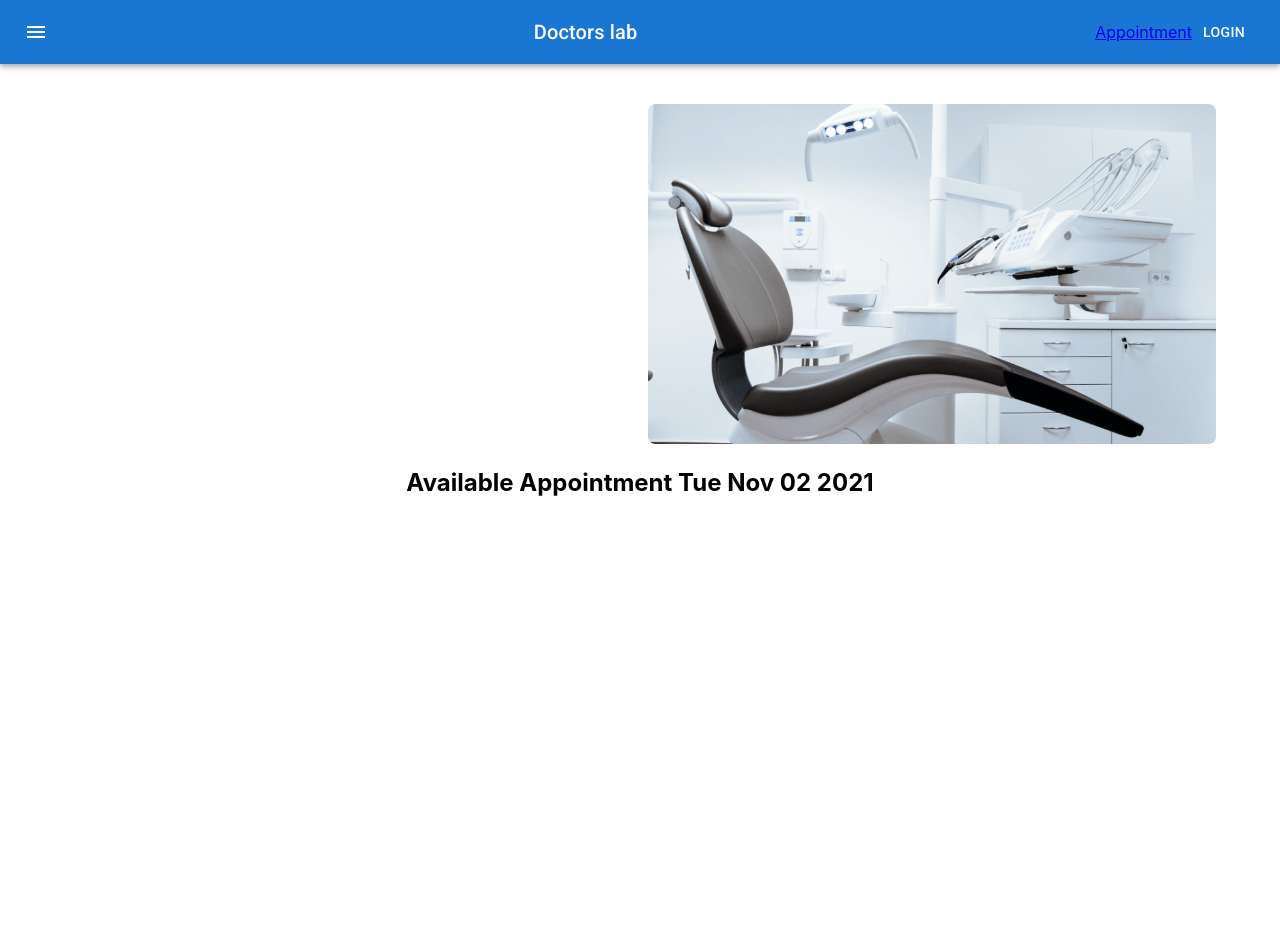
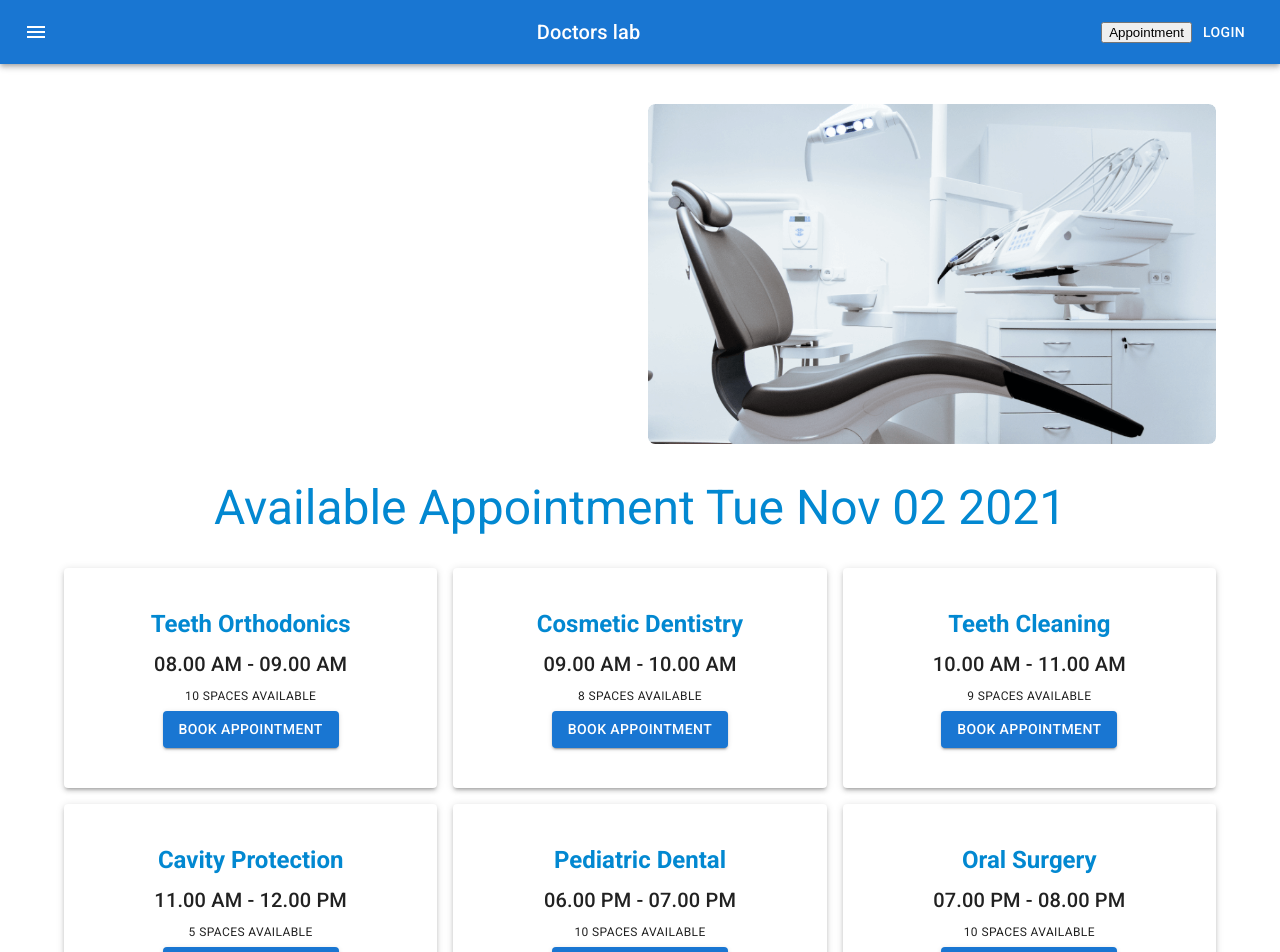
Before and after one commit to iazadur/doctors-portal, a React (Create React App) app: page /appointment in a window 1280 px wide. Shown: the top 952 px of the page. Before the commit the page ends 800 px from the top, so only its background shows below. Built offline with nearby package versions, Linux system fonts and the light colour scheme.

Commit message:
added appointment page

```diff
--- a/src/Pages/Appointment/AvailableAppointment/AvailableAppointment.js
+++ b/src/Pages/Appointment/AvailableAppointment/AvailableAppointment.js
@@ -1,9 +1,60 @@
+import { Container, Grid, Typography } from '@mui/material';
 import React from 'react';
+import Booking from '../Booking/Booking';
+
+const bookings = [
+    {
+        id: 1,
+        name: 'Teeth Orthodonics',
+        time: '08.00 AM - 09.00 AM',
+        space: 10,
+    },
+    {
+        id: 2,
+        name: 'Cosmetic Dentistry',
+        time: '09.00 AM - 10.00 AM',
+        space: 8,
+    },
+    {
+        id: 3,
+        name: 'Teeth Cleaning',
+        time: '10.00 AM - 11.00 AM',
+        space: 9,
+    },
+    {
+        id: 4,
+        name: 'Cavity Protection',
+        time: '11.00 AM - 12.00 PM',
+        space: 5,
+    },
+    {
+        id: 5,
+        name: 'Pediatric Dental',
+        time: '06.00 PM - 07.00 PM',
+        space: 10,
+    },
+    {
+        id: 6,
+        name: 'Oral Surgery',
+        time: '07.00 PM - 08.00 PM',
+        space: 10,
+    },
+]
+
 
 const AvailableAppointment = ({ date }) => {
     return (
         <>
-            <h2>Available Appointment {date.toDateString()}</h2>
+            <Typography sx={{ color: 'info.main',my:4 }} variant="h3" gutterBottom component='div'>
+            Available Appointment {date.toDateString()}
+                    </Typography>
+            <Container>
+                <Grid container spacing={2}>
+                    {
+                        bookings.map(booking=><Booking key={booking.id} booking={booking} date={date} />)
+                    }
+                </Grid>
+            </Container>
         </>
     );
 };
--- /dev/null
+++ b/src/Pages/Appointment/Booking/Booking.js
@@ -0,0 +1,31 @@
+import { Grid, Paper, Typography, Button } from '@mui/material';
+import React from 'react';
+import BookingModal from '../BookingModal/BookingModal';
+
+const Booking = ({ booking,date }) => {
+    const { name, time, space } = booking
+    const [openBooking, setBookingOpen] = React.useState(false);
+    const handleBookingOpen = () => setBookingOpen(true);
+    const handleBookingClose = () => setBookingOpen(false);
+    return (
+        <>
+            <Grid item xs={12} sm={6} md={4}>
+                <Paper elevation={3} sx={{ py: 5 }}>
+                    <Typography sx={{ color: 'info.main', fontWeight: '600' }} variant="h5" gutterBottom component='div'>
+                        {name}
+                    </Typography>
+                    <Typography variant="h6" gutterBottom component='div'>
+                        {time}
+                    </Typography>
+                    <Typography variant="caption" gutterBottom component='div'>
+                        {space} SPACES AVAILABLE
+                    </Typography>
+                    <Button onClick={handleBookingOpen} variant="contained">BOOK APPOINTMENT</Button>
+                </Paper>
+            </Grid>
+            <BookingModal handleBookingClose={handleBookingClose} openBooking={openBooking} booking={booking} date={date}/>
+        </>
+    );
+};
+
+export default Booking;
--- /dev/null
+++ b/src/Pages/Appointment/BookingModal/BookingModal.js
@@ -0,0 +1,88 @@
+import React from 'react';
+import { Fade, Modal, Box, Backdrop, TextField, Button, Typography } from '@mui/material';
+
+const style = {
+    position: 'absolute',
+    top: '50%',
+    left: '50%',
+    transform: 'translate(-50%, -50%)',
+    width: 400,
+    bgcolor: 'background.paper',
+    boxShadow: 24,
+    p: 4,
+};
+
+
+
+
+
+const BookingModal = ({ openBooking, handleBookingClose, booking, date }) => {
+
+    const { name, time } = booking
+
+    const handleBookingSubmit = e =>{
+        alert('book submitted')
+        e.preventDefault()
+        handleBookingClose()
+    }
+    return (
+        <>
+            <Modal
+                aria-labelledby="transition-modal-title"
+                aria-describedby="transition-modal-description"
+                open={openBooking}
+                onClose={handleBookingClose}
+                closeAfterTransition
+                BackdropComponent={Backdrop}
+                BackdropProps={{
+                    timeout: 500,
+                }}
+            >
+                <Fade in={openBooking}>
+                    <Box sx={style}>
+                        <Typography id="transition-modal-title" variant="h6" component="h2">
+                            {name}
+                        </Typography>
+                        <form onSubmit={handleBookingSubmit}>
+                            <TextField
+                                disabled
+                                sx={{ width: '90%', m: 1 }}
+                                id="outlined-size-small"
+                                defaultValue={time}
+                                size="small"
+                            />
+                            <TextField
+                                disabled
+                                sx={{ width: '90%', m: 1 }}
+                                id="outlined-size-small"
+                                defaultValue={date.toDateString()}
+                                size="small"
+                            />
+                            <TextField
+                                sx={{ width: '90%', m: 1 }}
+                                id="outlined-size-small"
+                                placeholder="Your Name"
+                                size="small"
+                            />
+                            <TextField
+                                sx={{ width: '90%', m: 1 }}
+                                id="outlined-size-small"
+                                placeholder="Your Email"
+                                size="small"
+                            />
+                            <TextField
+                                sx={{ width: '90%', m: 1 }}
+                                id="outlined-size-small"
+                                placeholder="Phone Number"
+                                size="small"
+                            />
+                            <Button variant="contained" type="submit">Book Now</Button>
+                        </form>
+                    </Box>
+                </Fade>
+            </Modal>
+        </>
+    );
+};
+
+export default BookingModal;
--- a/src/Pages/Shared/Navigation/Navigation.js
+++ b/src/Pages/Shared/Navigation/Navigation.js
@@ -11,7 +11,7 @@ import { Link } from 'react-router-dom';
 const Navigation = () => {
     return (
         <>
-            <Box sx={{ flexGrow: 1 }} sx={{ mb: 5 }}>
+            <Box sx={{ flexGrow: 1, mb: 5  }} >
                 <AppBar position="static">
                     <Toolbar>
                         <IconButton
@@ -26,7 +26,8 @@ const Navigation = () => {
                         <Typography variant="h6" component="div" sx={{ flexGrow: 1 }}>
                             Doctors lab
                         </Typography>
-                        <Link sx={{ color: 'secondary.main', bgcolor: 'primary.main' }} to="/appointment">Appointment
+                        <Link color="inherit" component="Button"
+                            to="/appointment">Appointment
                         </Link>
                         <Button color="inherit">Login</Button>
                     </Toolbar>
```
